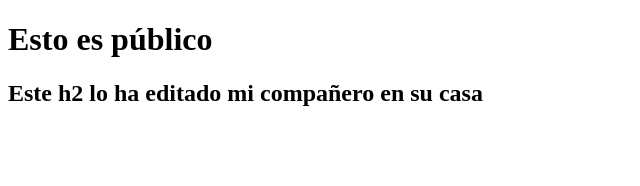
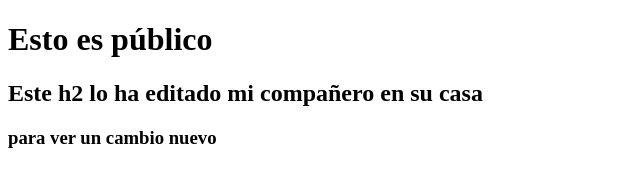
Before and after one commit to ligiasg/mi-proyecto-web, a plain HTML site: page publico/index.html in a window 1280 px wide. Shown: the whole page, without its empty margins (0-640 px from the left). Drawn offline with Linux system fonts and the light colour scheme.

Commit message:
He añadido un cambio para probar status

```diff
--- a/publico/index.html
+++ b/publico/index.html
@@ -8,5 +8,6 @@
 <body>
     <h1>Esto es público</h1>
     <h2>Este h2 lo ha editado mi compañero en su casa</h2>
+    <h3>para ver un cambio nuevo </h3>
 </body>
 </html>
```
